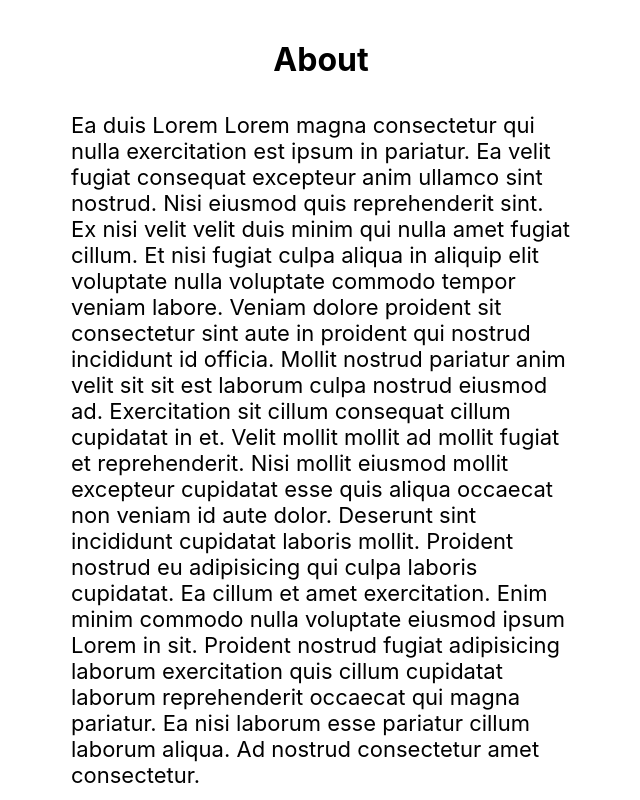
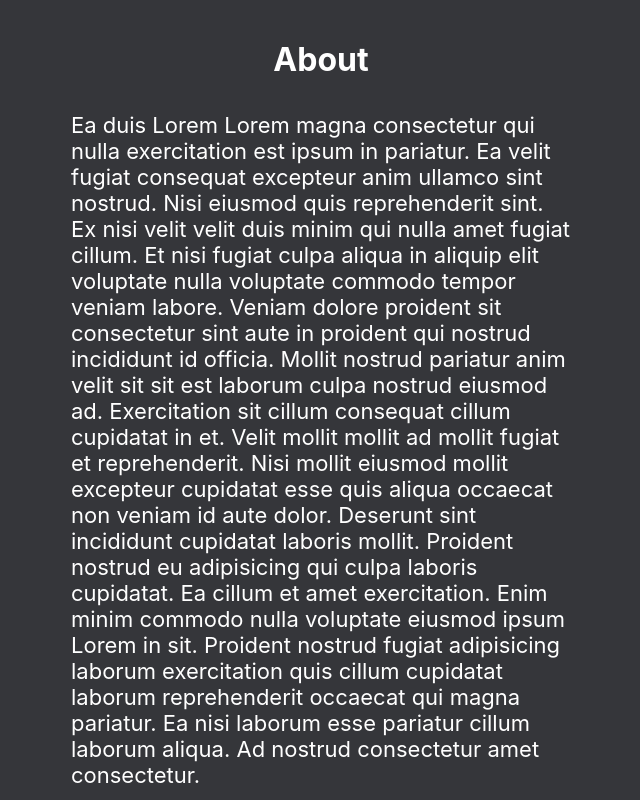
Before and after one commit to Thadman/bens-site, a React (Create React App) app: page /about in a window 1280 px wide. Shown: the whole page, without its empty margins (319-959 px from the left). Built offline with nearby package versions, Linux system fonts and the light colour scheme.

Commit message:
added styled components and rreact animations

```diff
--- a/package.json
+++ b/package.json
@@ -10,10 +10,12 @@
     "@testing-library/react": "^9.3.2",
     "@testing-library/user-event": "^7.1.2",
     "react": "^16.13.1",
+    "react-animations": "^1.0.0",
     "react-dom": "^16.13.1",
     "react-fontawesome": "^1.7.1",
     "react-router-dom": "^5.2.0",
-    "react-scripts": "3.4.3"
+    "react-scripts": "3.4.3",
+    "styled-components": "^5.2.0"
   },
   "scripts": {
     "start": "react-scripts start",
--- a/src/App.js
+++ b/src/App.js
@@ -1,7 +1,7 @@
 import React from "react";
-import { BrowserRouter, Route, Link, Switch } from "react-router-dom";
+import { BrowserRouter, Route, Switch } from "react-router-dom";
 import MainPage from "./MainPage";
-import Nav from "./Nav";
+// import Nav from "./Nav";
 import "./App.css";
 import Contact from "./Contact";
 import About from "./About";
--- a/src/MainPage.js
+++ b/src/MainPage.js
@@ -1,8 +1,8 @@
 import React from "react";
 import logo from "./images/bvd-black.jpg";
 import { Link } from "react-router-dom";
-import { FontAwesomeIcon } from "@fortawesome/react-fontawesome";
-import { faArrowDown } from "@fortawesome/free-solid-svg-icons";
+// import { FontAwesomeIcon } from "@fortawesome/react-fontawesome";
+// import { faArrowDown } from "@fortawesome/free-solid-svg-icons";
 
 export default function MainPage() {
   return (
--- a/src/index.css
+++ b/src/index.css
@@ -101,6 +101,8 @@
   display: flex;
   flex-direction: column;
   justify-content: center;
+  background: #35363a;
+  color: white;
 }
 
 .about-main-container h1 {
```
Also changed, not shown: 1 other file (tests, documents, lock files or other folders).
